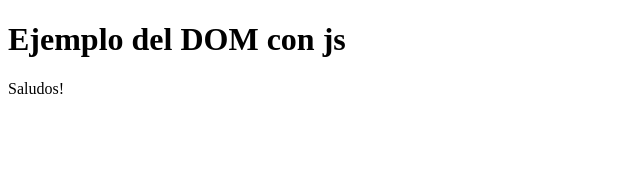
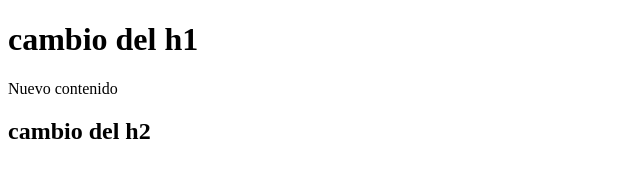
Before and after one commit to Alex200207/Mi-curso-de-JavaScript, a plain HTML site: page Leccion16/index.html in a window 1280 px wide. Shown: the whole page, without its empty margins (0-640 px from the left). Drawn offline with Linux system fonts and the light colour scheme.

```diff
--- a/Leccion16/index.html
+++ b/Leccion16/index.html
@@ -10,17 +10,25 @@
 <body>
     <h1 id="h1">Ejemplo del DOM con js</h1> <!-- asignamos una id al elemento -->
     <p id="p">Saludos!</p>
+    <h2 id="h2">otro ejemplo de elementos de js</h2>
     <script>//los scrpt debe estar despues de los elementos html
     //acceder a los elementos del DOM
-    let h1 = document.getElementById('h1').innerHTML;// de esta forma se accede a un elemento del DOM
-    //con innerHTML se accede al contenido del elemento
+    let h1 = document.getElementById('h1');// de esta forma se accede a un elemento del DOM
+    let h2 = document.getElementById('h2')
     //usando el metodo getElementById
     /*todo los elementos del dom son objetos por lo tanto tienen atributos y metodos */
+    let p = document.getElementById('p');//de esta forma se accede al texto del parrafo
 
-    let p = document.getElementById('p').innerHTML;//de esta forma se accede al texto del parrafo
-        console.log(`El contenido del h1 es: ${h1}`); //mostramos el contenido del h1
-        console.log(`El contenido del p es: ${p}`); //mostramos el contenido del p
-        console.log('saludos desde js')
+    //con innerHTML se accede al contenido del elemento
+        console.log(`El contenido del h1 es: ${h1.innerHTML}`); //mostramos el contenido del h1
+        console.log(`El contenido del p es: ${p.innerHTML}`); //mostramos el contenido del p
+        console.log(`El contenido del h2: ${h2.innerHTML}`);
+
+
+        //modificar el contenido de un elemento
+        p.innerHTML = 'Nuevo contenido'; //modificamos el contenido del p con el metodo innerHTML
+        h1.innerHTML = 'cambio del h1'; //modificamos el contenido del h1 con el metodo innerHTML
+        h2.innerHTML ='cambio del h2';
     </script>
 </body>
 </html>
```
Also changed, not shown: Leccion16/getElmentByTagName.html (added, +33 -0 lines).
